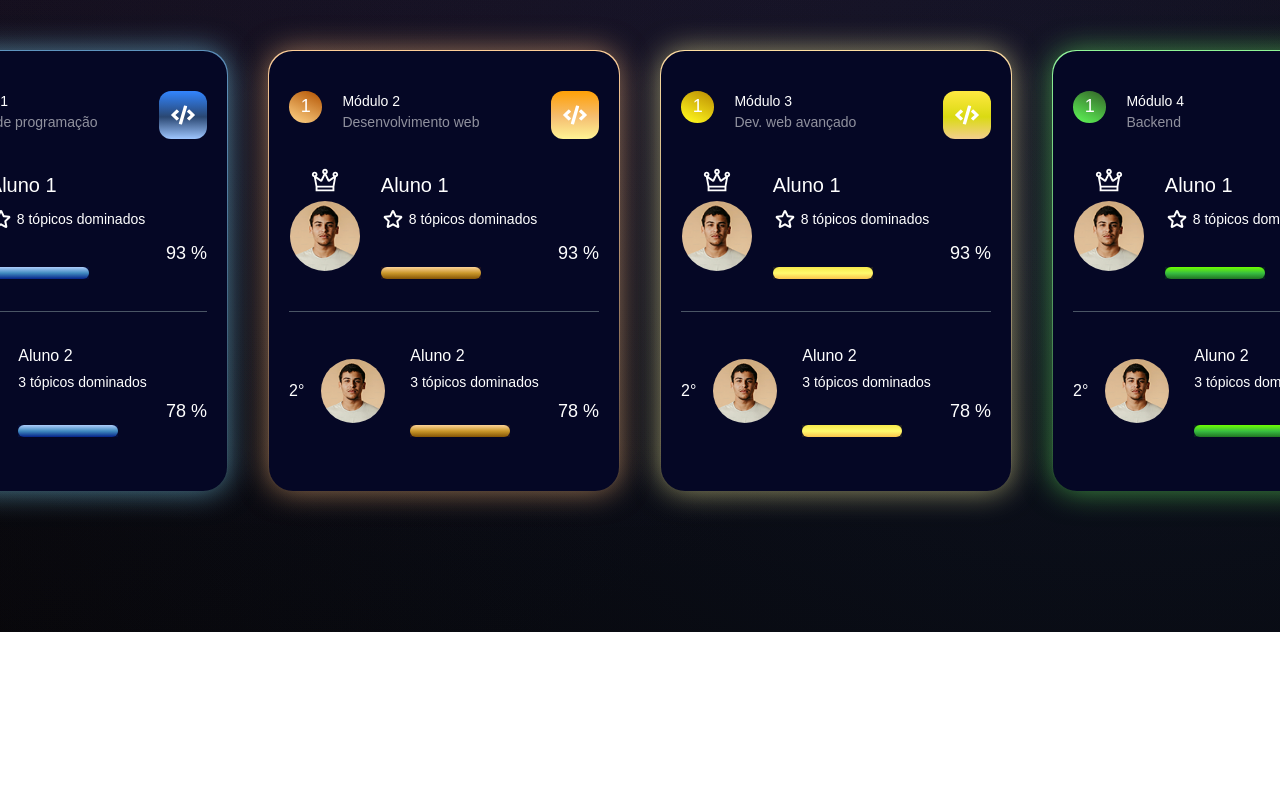
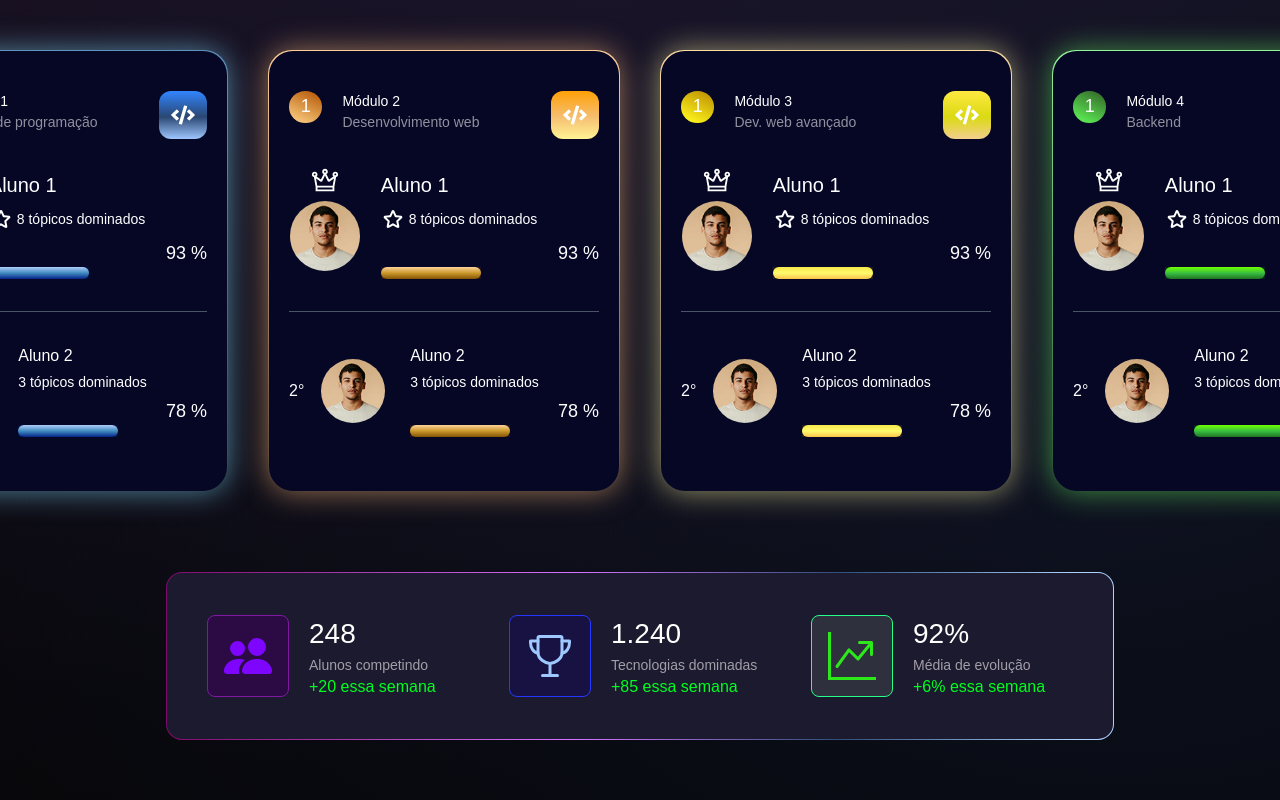
Before and after one commit to wendellcs/Code-Journey, a React (Vite) app: page / in a window 1280 px wide. Shown: the part 1026-1826 px from the top of the page. Before the commit the page ends 1658 px from the top, so only its background shows below. Built offline with nearby package versions, Linux system fonts and the light colour scheme; a web font is replaced by a local one.

Commit message:
Feat: Add metrics area

```diff
--- a/src/Components/ModuleCard/index.tsx
+++ b/src/Components/ModuleCard/index.tsx
@@ -2,8 +2,6 @@ import { LiaCrownSolid } from "react-icons/lia";
 import { TiStarOutline } from "react-icons/ti";
 import { ProgressBar } from '../../Components/ProgressBar'
 import { FaCode } from "react-icons/fa";
-
-import exampleImage from '../../assets/images/profile-example.png'
 
 interface Student {
     name: string,
--- a/src/Pages/Home/index.tsx
+++ b/src/Pages/Home/index.tsx
@@ -1,6 +1,9 @@
 import { Banner } from "../../Components/Banner"
 import { FaRegStar } from "react-icons/fa";
 import { ModuleCard } from "../../Components/ModuleCard";
+
+import { BsGraphUpArrow, BsPeopleFill } from "react-icons/bs";
+import { IoTrophyOutline } from "react-icons/io5";
 
 import profileImage from '../../assets/images/profile-example.png'
 
@@ -102,6 +105,44 @@ export const Home = () => {
                         />
                     ))}
                 </div>
+
+                <div className="w-min mx-auto rounded-2xl border border-transparent p-10 bg-origin-border [background:linear-gradient(var(--color-metrics-background),var(--color-metrics-background))_padding-box,linear-gradient(90deg,rgba(137,11,114,0.92)_0%,#D773FF_43%,#2E4F78_71%,#ADD2FF_96%)_border-box]">
+                    <div className="text-left flex justify-center gap-10">
+                        <div className="flex items-center gap-5">
+                            <div className="border border-purple-icon-border bg-purple-icon-background rounded-lg">
+                                <BsPeopleFill className="text-5xl m-4 text-purple-icon" />
+                            </div>
+                            <div className="min-w-40">
+                                <p className="text-[28px] font-medium">248</p>
+                                <p className="text-sm text-secondary">Alunos competindo</p>
+
+                                <p className="text-increase-indicator">+20 essa semana</p>
+                            </div>
+                        </div>
+                        <div className="flex items-center gap-5">
+                            <div className="border border-blue-icon-border bg-blue-icon-background rounded-lg">
+                                <IoTrophyOutline className="text-5xl m-4 text-blue-icon" />
+                            </div>
+                            <div className="min-w-40">
+                                <p className="text-[28px] font-medium">1.240</p>
+                                <p className="text-sm text-secondary">Tecnologias dominadas</p>
+
+                                <p className="text-increase-indicator">+85 essa semana</p>
+                            </div>
+                        </div>
+                        <div className="flex items-center gap-5">
+                            <div className="border border-green-icon-border bg-green-icon-background rounded-lg">
+                                <BsGraphUpArrow className="text-5xl m-4 text-green-icon" />
+                            </div>
+                            <div className="min-w-40">
+                                <p className="text-[28px] font-medium">92%</p>
+                                <p className="text-sm text-secondary">Média de evolução</p>
+
+                                <p className="text-increase-indicator">+6% essa semana</p>
+                            </div>
+                        </div>
+                    </div>
+                </div>
             </section>
         </main>
     )
--- a/src/assets/css/main.css
+++ b/src/assets/css/main.css
@@ -2,6 +2,38 @@
 
 @theme {
     --font-family-style: 'Tektur', sans-serif;
+
+    /* Home Body Gradient */
+    --background-image-background-gradient:
+        radial-gradient(312.06% 72.5% at 59.06% 60.67%, rgba(236, 72, 153, 0.02) 0%, rgba(102, 102, 102, 0) 100%),
+        radial-gradient(106.39% 55.45% at 87.6% 78.95%, rgba(59, 130, 246, 0.1) 0%, rgba(102, 102, 102, 0) 100%),
+        radial-gradient(147.02% 61.07% at 36.77% 34.02%, rgba(168, 85, 247, 0.1) 0%, rgba(99, 50, 145, 0) 100%),
+        linear-gradient(332.92deg, #040405 16.21%, #0E0E16 83.79%);
+
+    --color-secondary: #A39EA8;
+
+    /* Metrics Area */
+
+    --color-metrics-background: #1B1A2E;
+    --background-image-metrics-border-gradient: linear-gradient(90deg, rgba(137, 11, 114, 0.92) 0%, #D773FF 43%, #2E4F78 71%, #ADD2FF 96%);
+
+    /* Growth Indicators */
+
+    --color-increase-indicator: #00FF1E;
+    --color-decrease-indicator: #FF0000;
+
+    /* Metrics icons */
+    --color-purple-icon: #7E06FF;
+    --color-purple-icon-border: #8018A3;
+    --color-purple-icon-background: #2C0B45;
+
+    --color-blue-icon: #9FC8FE;
+    --color-blue-icon-border: #2638FF;
+    --color-blue-icon-background: #171241;
+
+    --color-green-icon: #2DE91C;
+    --color-green-icon-border: #26FF88;
+    --color-green-icon-background: #2E303D;
 
     /* Modules Card */
     --color-card: rgba(5, 7, 37, 1);
@@ -25,7 +57,6 @@
     --color-wrapper-background-module-2: rgba(137, 60, 5, .2);
     --color-wrapper-background-module-3: rgba(137, 117, 5, .2);
     --color-wrapper-background-module-4: rgba(12, 137, 5, .2);
-
 
     /* Number Icon Gradient */
 
@@ -69,12 +100,12 @@
 
     --background-image-grad-mod1: linear-gradient(90deg, #AECDFB 0%, #408ABF 50.96%, #052388 100%);
 
-
     /* Animations */
     --animate-float: float 8s ease-in-out infinite;
     --animate-float-left: float-aurora-left 8s ease-in-out infinite;
 
     @keyframes float {
+
         0%,
         100% {
             transform: translate(0px, 0px) scale(1);
@@ -86,6 +117,7 @@
     }
 
     @keyframes float-aurora-left {
+
         0%,
         100% {
             transform: translate(0px, 0px) scale(1);
```
